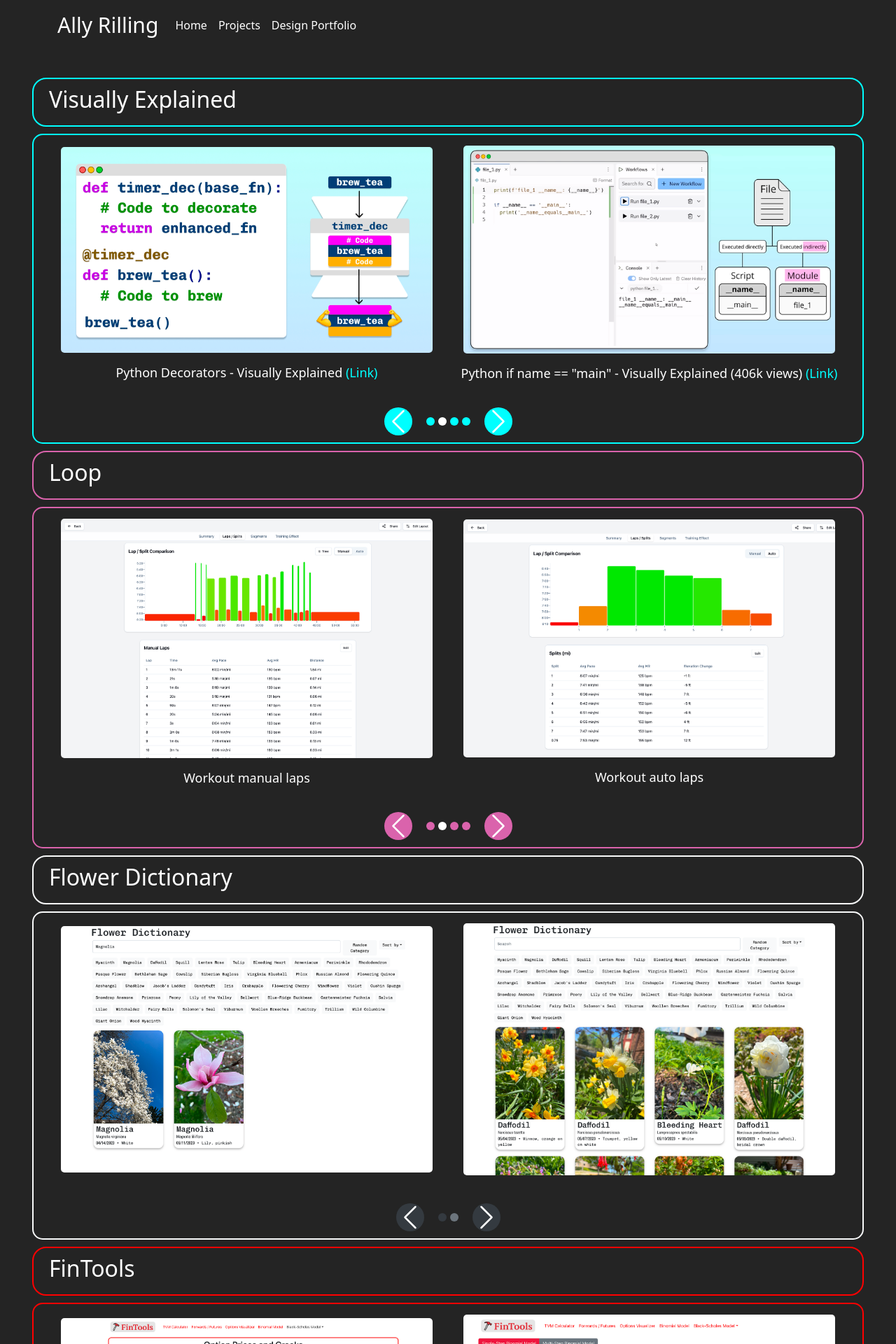
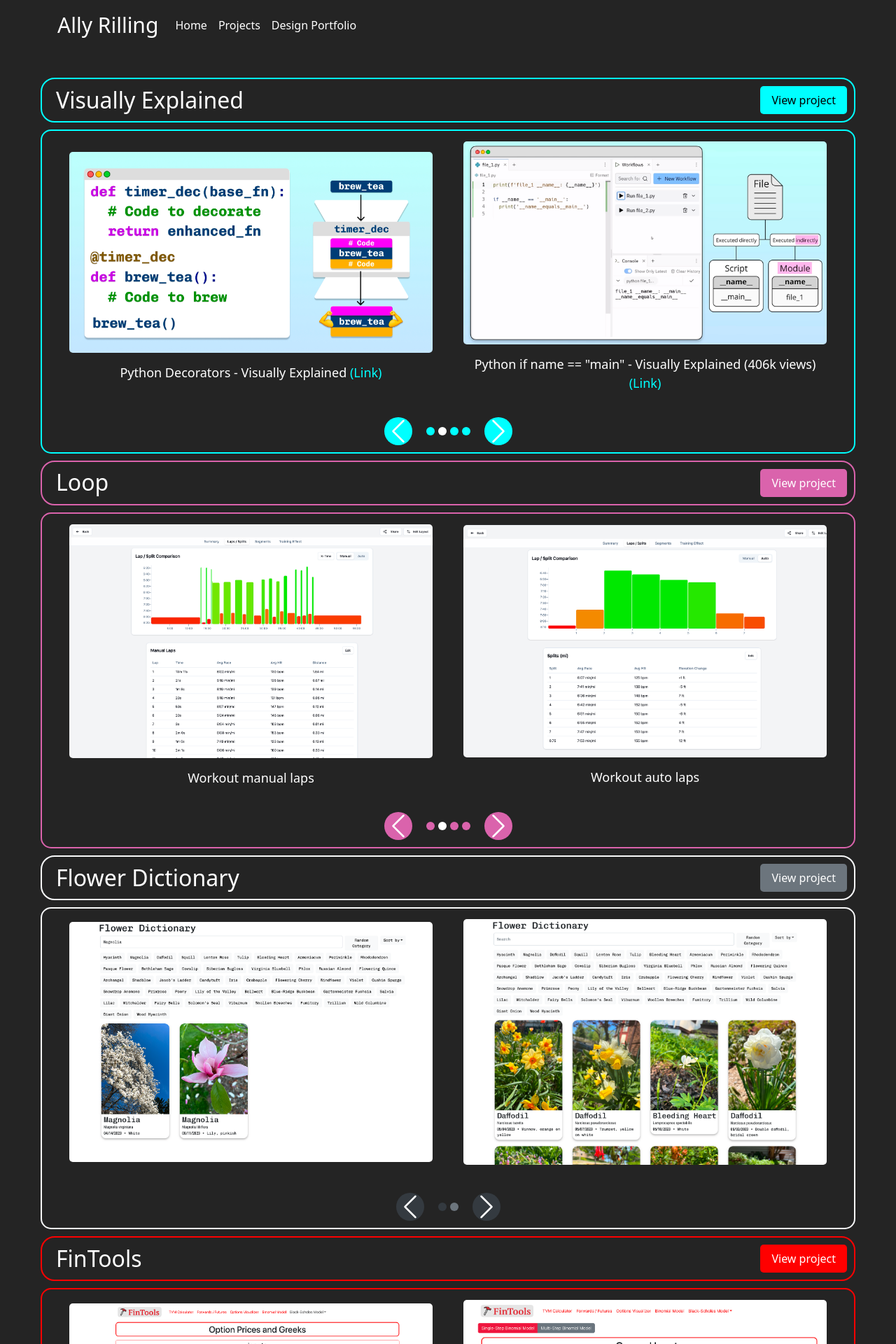
Before and after one commit to allyrilling/allysite, a React (Create React App) app: page /designportfolio in a window 1280 px wide. Shown: the top 1920 px of the page at 70% size. Built offline with nearby package versions, Linux system fonts and the light colour scheme.

Commit message:
Refactor DesignPortfolio component layout and enhance project header with links

```diff
--- a/src/CSScomponents/DesignPortfolio.css
+++ b/src/CSScomponents/DesignPortfolio.css
@@ -9,6 +9,18 @@
 	border-radius: 20px;
 	border-width: 2px;
 	border-style: solid;
+	display: flex;
+	flex-direction: row;
+	justify-content: space-between;
+	align-items: center;
+	box-sizing: border-box;
+	margin-left: 0;
+	margin-right: 0;
+}
+
+.projectHeader h2 {
+	margin: 0;
+	padding-left: 10px;
 }
 
 .projectBody {
@@ -18,6 +30,9 @@
 	margin-top: 10px;
 	margin-bottom: 10px;
 	border-radius: 15px;
+	box-sizing: border-box;
+	margin-left: 0;
+	margin-right: 0;
 }
 
 .box {
--- a/src/components/DesignPortfolio.jsx
+++ b/src/components/DesignPortfolio.jsx
@@ -65,9 +65,27 @@ function DesignPortfolio() {
 		<Container className='designPortfolioContainer'>
 			{/* Visually Explained Project */}
 			<Col className='box'>
-				<Row className='projectHeader' style={{ borderColor: 'cyan' }}>
-					<h2>Visually Explained</h2>
-				</Row>
+				<div className='projectHeader' style={{ borderColor: 'cyan', display: 'flex', justifyContent: 'space-between', alignItems: 'center' }}>
+					<h2 style={{ margin: 0 }}>Visually Explained</h2>
+					<a
+						href='https://www.youtube.com/@VisuallyExplainedEducation/featured'
+						target='_blank'
+						rel='noopener noreferrer'
+						style={{
+							backgroundColor: 'cyan',
+							color: '#000',
+							textDecoration: 'none',
+							padding: '8px 16px',
+							borderRadius: '5px',
+							fontWeight: '500',
+							display: 'inline-block',
+							whiteSpace: 'nowrap',
+							flexShrink: 0,
+							width: 'auto',
+						}}>
+						View project
+					</a>
+				</div>
 				<Row className='projectBody' style={{ borderColor: 'cyan' }}>
 					<Carousel className='designCarousel' interval={5000} controls={false} indicators={false} activeIndex={veIndex} onSelect={setVeIndex}>
 						{[0, 1, 2, 3].map((slideIndex) => (
@@ -106,9 +124,25 @@ function DesignPortfolio() {
 
 			{/* Loop Project */}
 			<Col className='box loop-section'>
-				<Row className='projectHeader' style={{ borderColor: '#DA63AC' }}>
-					<h2>Loop</h2>
-				</Row>
+				<div className='projectHeader' style={{ borderColor: '#DA63AC', display: 'flex', justifyContent: 'space-between', alignItems: 'center' }}>
+					<h2 style={{ margin: 0 }}>Loop</h2>
+					<a
+						href='/projects/loop'
+						style={{
+							backgroundColor: '#DA63AC',
+							color: '#fff',
+							textDecoration: 'none',
+							padding: '8px 16px',
+							borderRadius: '5px',
+							fontWeight: '500',
+							display: 'inline-block',
+							whiteSpace: 'nowrap',
+							flexShrink: 0,
+							width: 'auto',
+						}}>
+						View project
+					</a>
+				</div>
 				<Row className='projectBody' style={{ borderColor: '#DA63AC' }}>
 					<Carousel className='designCarousel' interval={5000} controls={false} indicators={false} activeIndex={loopIndex} onSelect={setLoopIndex}>
 						{[0, 1, 2, 3].map((slideIndex) => (
@@ -142,9 +176,25 @@ function DesignPortfolio() {
 
 			{/* Flower Dictionary Project */}
 			<Col className='box flower-dictionary-section'>
-				<Row className='projectHeader' style={{ borderColor: '#F8F9FA' }}>
-					<h2>Flower Dictionary</h2>
-				</Row>
+				<div className='projectHeader' style={{ borderColor: '#F8F9FA', display: 'flex', justifyContent: 'space-between', alignItems: 'center' }}>
+					<h2 style={{ margin: 0 }}>Flower Dictionary</h2>
+					<a
+						href='/projects/flowerdictionary'
+						style={{
+							backgroundColor: '#6c757d',
+							color: '#fff',
+							textDecoration: 'none',
+							padding: '8px 16px',
+							borderRadius: '5px',
+							fontWeight: '500',
+							display: 'inline-block',
+							whiteSpace: 'nowrap',
+							flexShrink: 0,
+							width: 'auto',
+						}}>
+						View project
+					</a>
+				</div>
 				<Row className='projectBody' style={{ borderColor: '#F8F9FA' }}>
 					<Carousel
 						className='designCarousel'
@@ -192,9 +242,25 @@ function DesignPortfolio() {
 
 			{/* FinTools Project */}
 			<Col className='box fintools-section'>
-				<Row className='projectHeader' style={{ borderColor: '#ff0000' }}>
-					<h2>FinTools</h2>
-				</Row>
+				<div className='projectHeader' style={{ borderColor: '#ff0000', display: 'flex', justifyContent: 'space-between', alignItems: 'center' }}>
+					<h2 style={{ margin: 0 }}>FinTools</h2>
+					<a
+						href='/projects/fintools'
+						style={{
+							backgroundColor: '#ff0000',
+							color: '#fff',
+							textDecoration: 'none',
+							padding: '8px 16px',
+							borderRadius: '5px',
+							fontWeight: '500',
+							display: 'inline-block',
+							whiteSpace: 'nowrap',
+							flexShrink: 0,
+							width: 'auto',
+						}}>
+						View project
+					</a>
+				</div>
 				<Row className='projectBody' style={{ borderColor: '#ff0000' }}>
 					<Carousel className='designCarousel' interval={5000} controls={false} indicators={false} activeIndex={finIndex} onSelect={setFinIndex}>
 						{[0, 1].map((slideIndex) => (
```
Also changed, not shown: src/images/yticon.svg.
